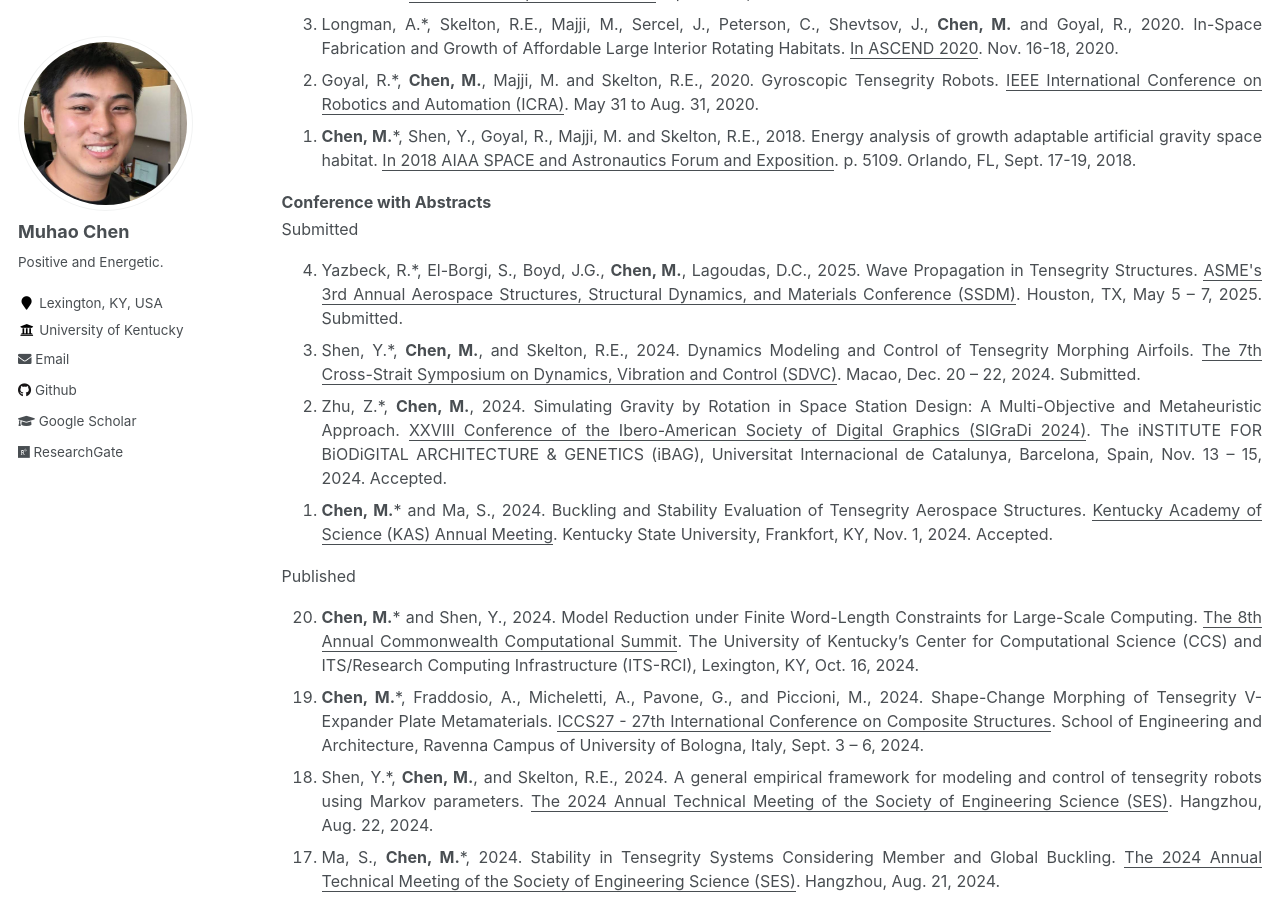
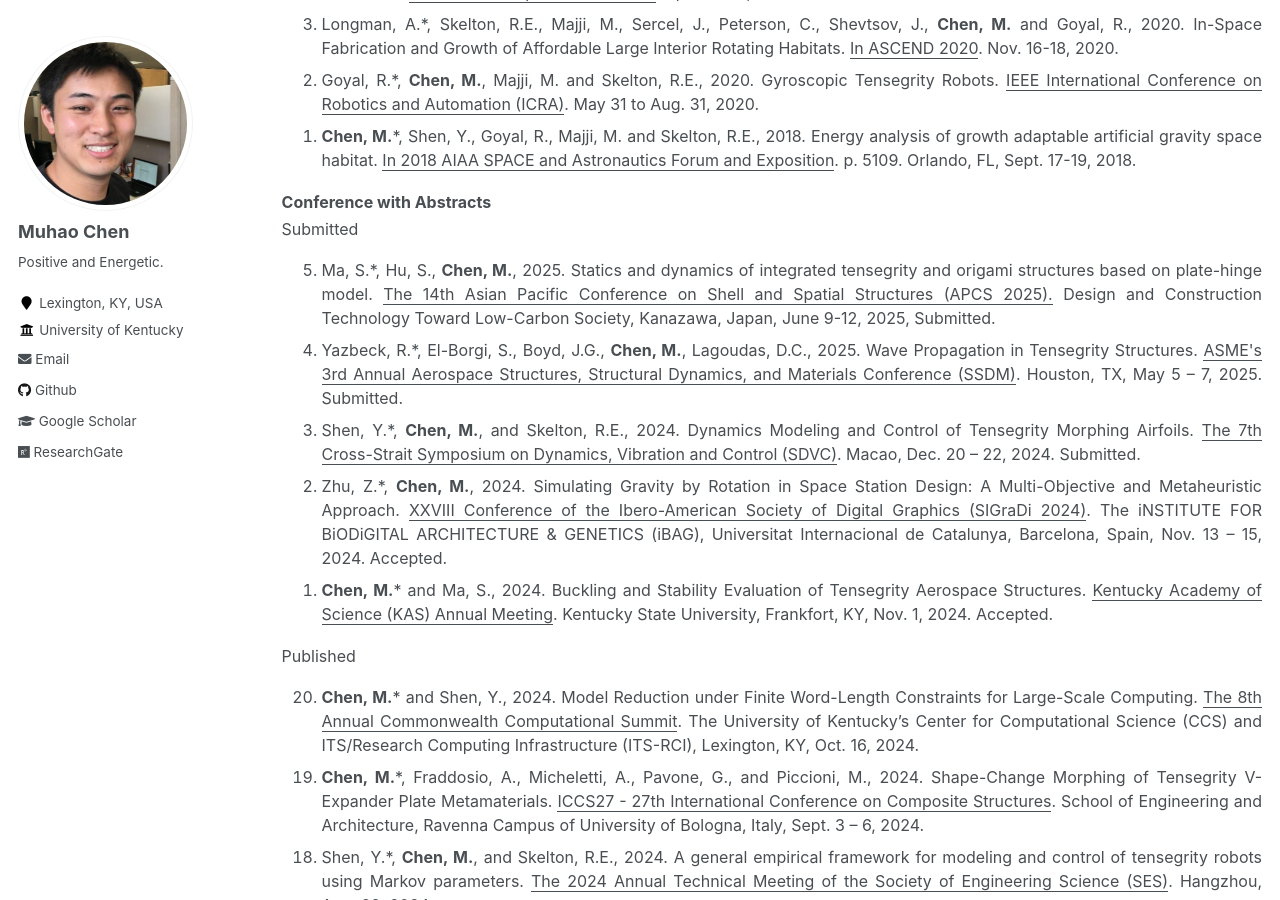
Before and after one commit to Muhao-Chen/muhao-chen.github.io, a Jekyll site: the page built from _pages/publication.md, in a window 1280 px wide and 900 px high, scrolled down 3497 px. Built offline with Jekyll 4.4.1, drawn with Linux system fonts in a browser that asks for light colours.

Commit message:
Update publication.md

```diff
--- a/_pages/publication.md
+++ b/_pages/publication.md
@@ -106,6 +106,8 @@ Published
 <strong>Conference with Abstracts</strong><br/>
 Submitted
 <ol reversed>
+<li>Ma, S.*, Hu, S., <strong>Chen, M.</strong>, 2025. Statics and dynamics of integrated tensegrity and origami structures based on plate-hinge model. <u>The 14th Asian Pacific Conference on Shell and Spatial Structures (APCS 2025).</u> Design and Construction Technology Toward Low-Carbon Society, Kanazawa, Japan, June 9-12, 2025,
+Submitted. </li>
 <li> Yazbeck, R.*, El-Borgi, S., Boyd, J.G., <strong>Chen, M.</strong>, Lagoudas, D.C., 2025. Wave Propagation in Tensegrity Structures. <u>ASME's 3rd Annual Aerospace Structures, Structural Dynamics, and Materials Conference (SSDM)</u>. Houston, TX, May 5 – 7, 2025. Submitted. </li>
 <li>Shen, Y.*, <strong>Chen, M.</strong>, and Skelton, R.E., 2024. Dynamics Modeling and Control of Tensegrity Morphing Airfoils. <u>The 7th Cross-Strait Symposium on Dynamics, Vibration and Control (SDVC)</u>. Macao, Dec. 20 – 22, 2024. Submitted. </li>
 <li>Zhu, Z.*, <strong>Chen, M.</strong>, 2024. Simulating Gravity by Rotation in Space Station Design: A Multi-Objective and Metaheuristic Approach. <u>XXVIII Conference of the Ibero-American Society of Digital Graphics (SIGraDi 2024)</u>. The iNSTITUTE FOR BiODiGITAL ARCHITECTURE & GENETICS (iBAG), Universitat Internacional de Catalunya, Barcelona, Spain, Nov. 13 – 15, 2024. Accepted. </li>
```
